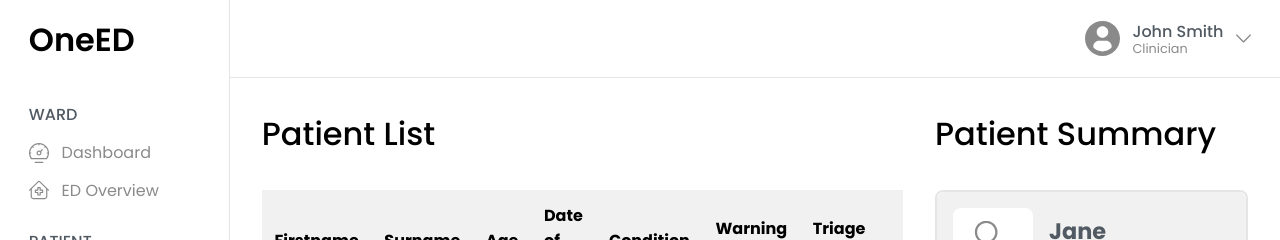
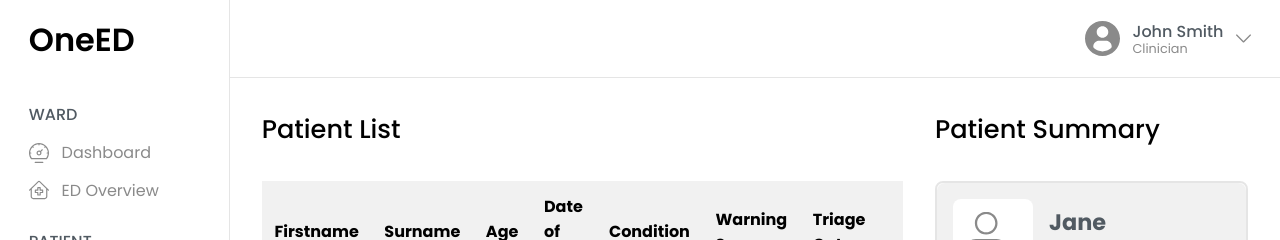
Before and after one commit to riz-l/one-ed-modern, a React (Create React App) app: page / in a window 1280 px wide. Shown: the top 240 px of the page. Built offline with nearby package versions, Linux system fonts and the light colour scheme; no server answers.

Commit message:
MASTER: Adding adjustments to PatientSummary and PatientList

```diff
--- a/src/app/components/PatientList/PatientList.elements.js
+++ b/src/app/components/PatientList/PatientList.elements.js
@@ -32,7 +32,7 @@ export const Header = styled.div`
   width: 100%;
 
   & h2 {
-    font-size: 2rem;
+    font-size: 1.6rem;
     font-weight: 500;
     padding: 2rem;
   }
--- a/src/app/components/PatientSummary/PatientSummary.component.jsx
+++ b/src/app/components/PatientSummary/PatientSummary.component.jsx
@@ -1,6 +1,5 @@
 // Import: Packages
 import React from "react";
-import { Header } from "../PatientList/PatientList.elements";
 
 // Import: Assets
 import { ReactComponent as PatientSummaryIcon } from "../../../assets/img/icon/patientSummary-patient.svg";
@@ -8,6 +7,7 @@ import { ReactComponent as PatientSummaryIcon } from "../../../assets/img/icon/p
 // Import: Elements
 import {
   Container,
+  Header,
   DetailsWrapper,
   IconContainer,
   NameContainer,
--- a/src/app/components/PatientSummary/PatientSummary.elements.js
+++ b/src/app/components/PatientSummary/PatientSummary.elements.js
@@ -31,7 +31,7 @@ export const Header = styled.div`
   width: 100%;
 
   & h2 {
-    font-size: 2rem;
+    font-size: 1.6rem;
     font-weight: 500;
     padding: 2rem;
   }
```
